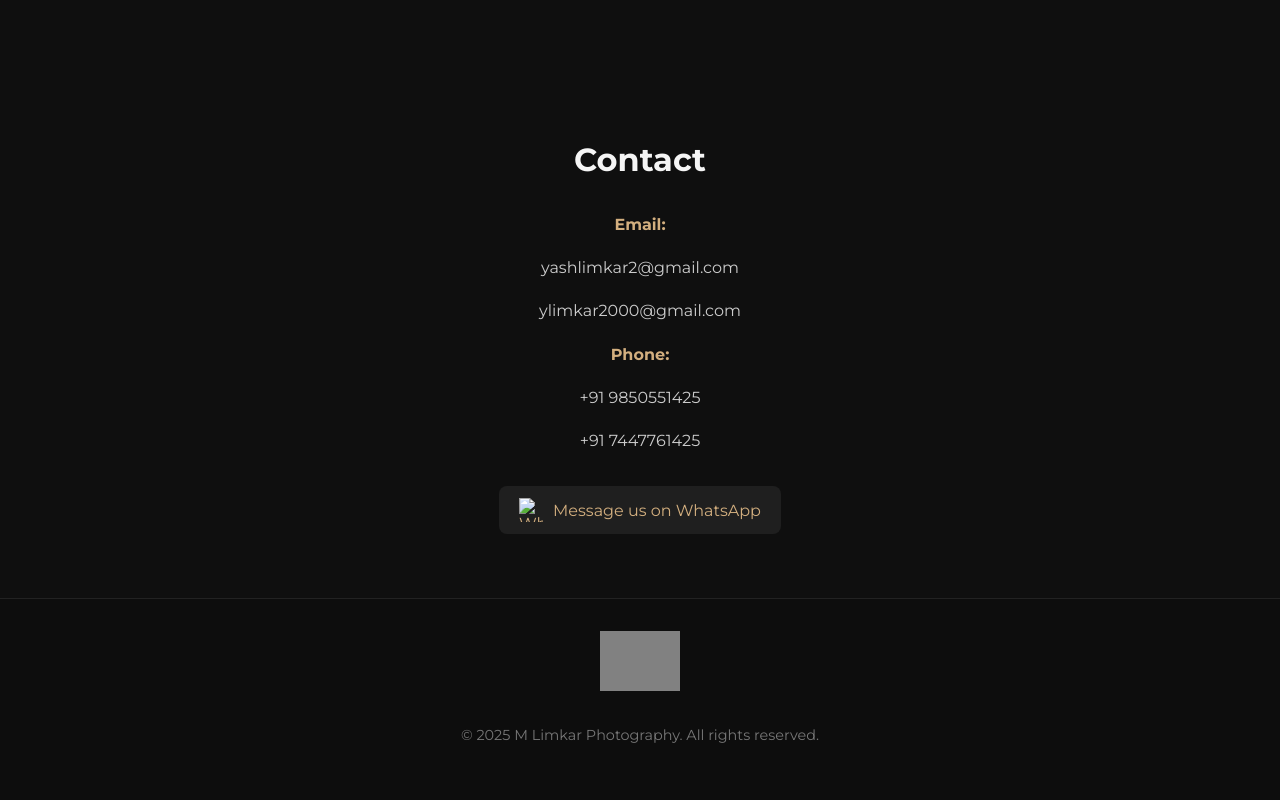
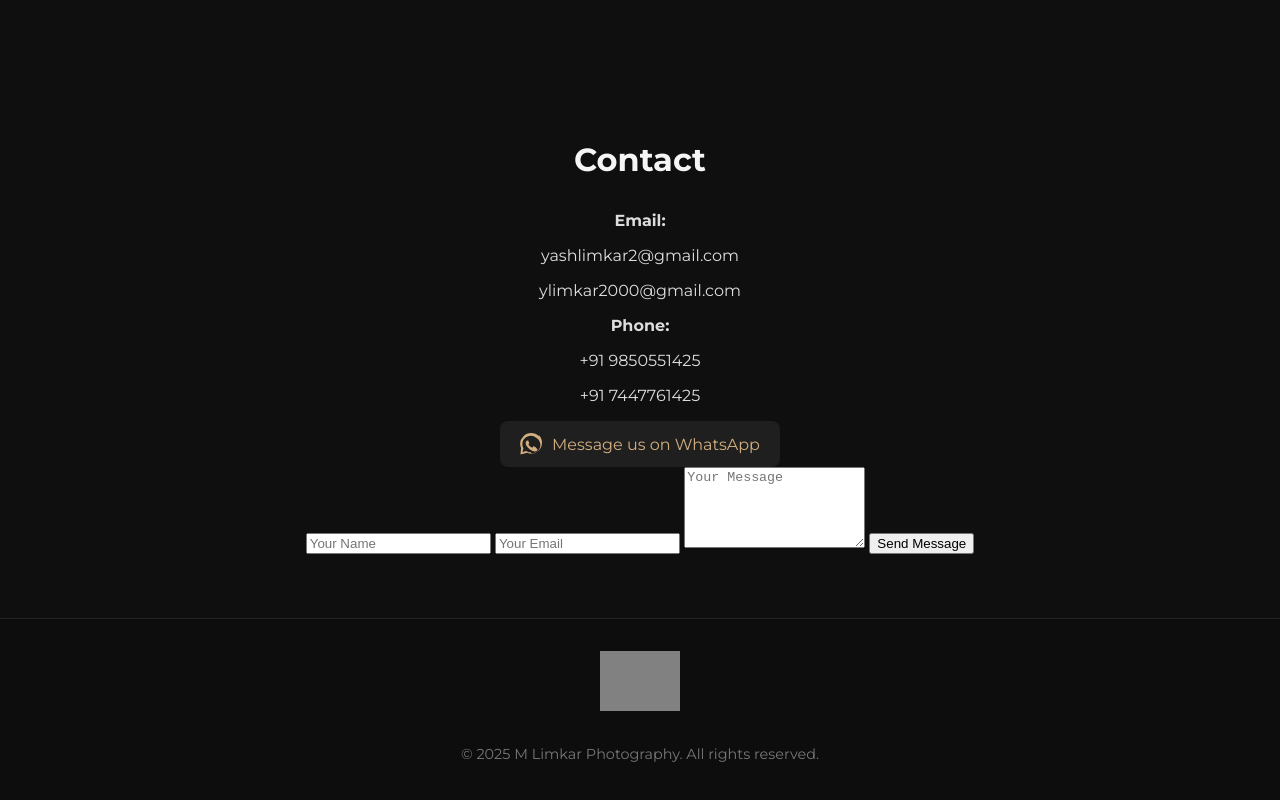
Before and after one commit to YashLimkar/MLimkar-Photography-Portfolio, a plain HTML site: page index.html in a window 1280 px wide. Shown: the part 2364-3164 px from the top of the page. Drawn offline with Linux system fonts and the light colour scheme; grey boxes are pictures that could not be loaded.

Commit message:
Update index.html

```diff
--- a/index.html
+++ b/index.html
@@ -80,7 +80,9 @@
   <!-- CONTACT SECTION -->
  <section id="contact" class="contact">
   <h2>Contact</h2>
-  <div class="contact-info">
+
+  <div class="contact-wrapper">
+    <div class="contact-details">
       <p><strong>Email:</strong></p>
       <p>yashlimkar2@gmail.com</p>
       <p>ylimkar2000@gmail.com</p>
@@ -88,13 +90,23 @@
       <p><strong>Phone:</strong></p>
       <p>+91 9850551425</p>
       <p>+91 7447761425</p>
-  </div>
 
       <div class="whatsapp-contact">
         <a href="https://wa.me/919420863925" target="_blank">
-      <img src="images/whatsapp-icon.png" alt="WhatsApp Icon" />
+          <svg xmlns="http://www.w3.org/2000/svg" width="22" height="22" fill="#d3af7f" viewBox="0 0 24 24">
+            <path d="M20.52 3.48a11.87 11.87 0 00-16.76 0 11.87 11.87 0 00-2.6 12.85L.5 23.5l7.28-1.92a11.87 11.87 0 0012.74-2.6 11.87 11.87 0 000-16.76zM12 21.13a9.14 9.14 0 01-4.66-1.29l-.33-.2-4.34 1.14 1.14-4.2-.21-.34a9.15 9.15 0 0114.1-11.1 9.15 9.15 0 01-5.7 16.99zM17 15.48c-.27-.14-1.63-.8-1.88-.9s-.44-.14-.63.14-.72.9-.88 1.1-.33.2-.6.07a7.53 7.53 0 01-2.21-1.36 8.25 8.25 0 01-1.52-1.86c-.15-.26 0-.4.12-.54.12-.13.26-.33.39-.5s.18-.27.27-.45a.52.52 0 00-.03-.5c-.07-.14-.63-1.51-.87-2.08s-.46-.46-.63-.47H8.2a1.2 1.2 0 00-.87.4c-.3.3-1.14 1.11-1.14 2.7s1.17 3.1 1.33 3.3 2.3 3.5 5.58 4.76c.78.3 1.38.48 1.84.61a4.42 4.42 0 002.02.13c.62-.09 1.63-.67 1.86-1.32s.23-1.2.16-1.32-.24-.19-.5-.33z"/>
+          </svg>
           <span>Message us on WhatsApp</span>
         </a>
+      </div>
+    </div>
+
+    <form class="contact-form">
+      <input type="text" name="name" placeholder="Your Name" required />
+      <input type="email" name="email" placeholder="Your Email" required />
+      <textarea name="message" placeholder="Your Message" rows="5" required></textarea>
+      <button type="submit">Send Message</button>
+    </form>
   </div>
 </section>
 
```
Lines whose indentation alone changed are shown as unchanged.
